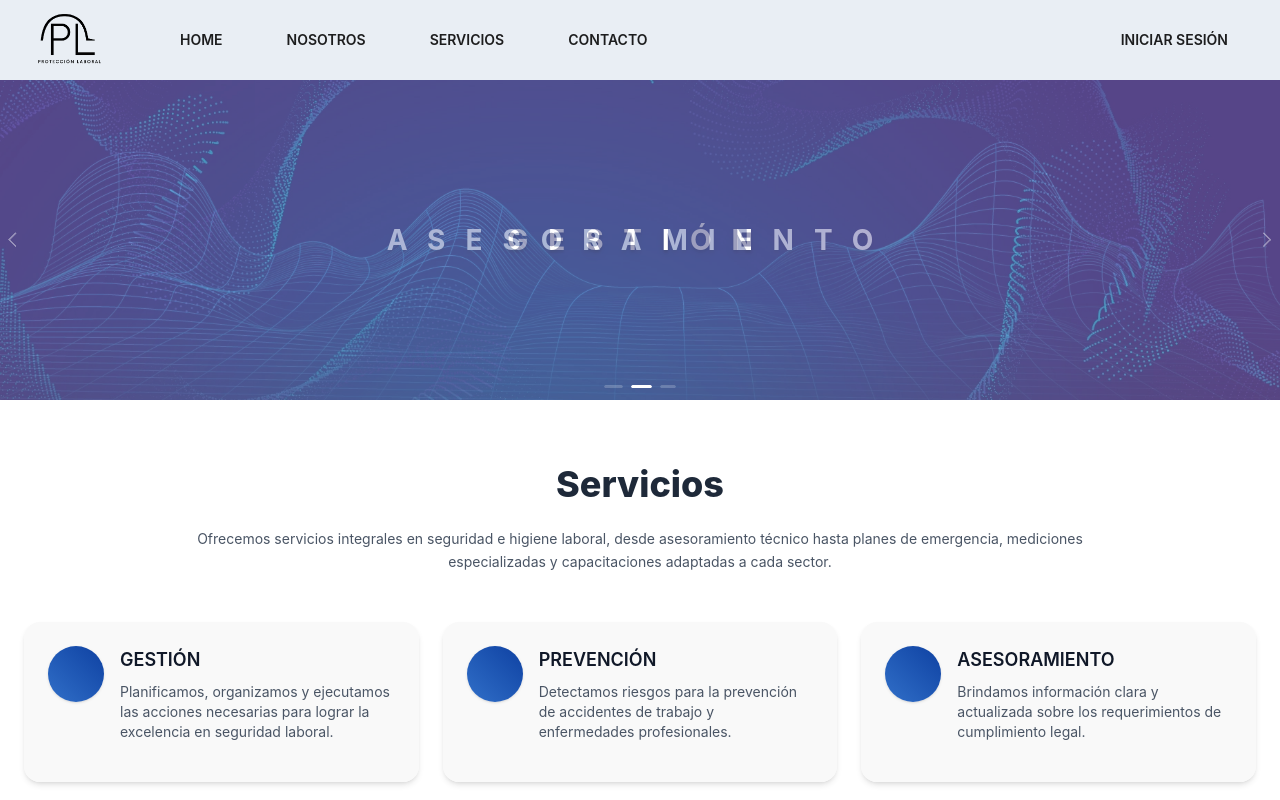
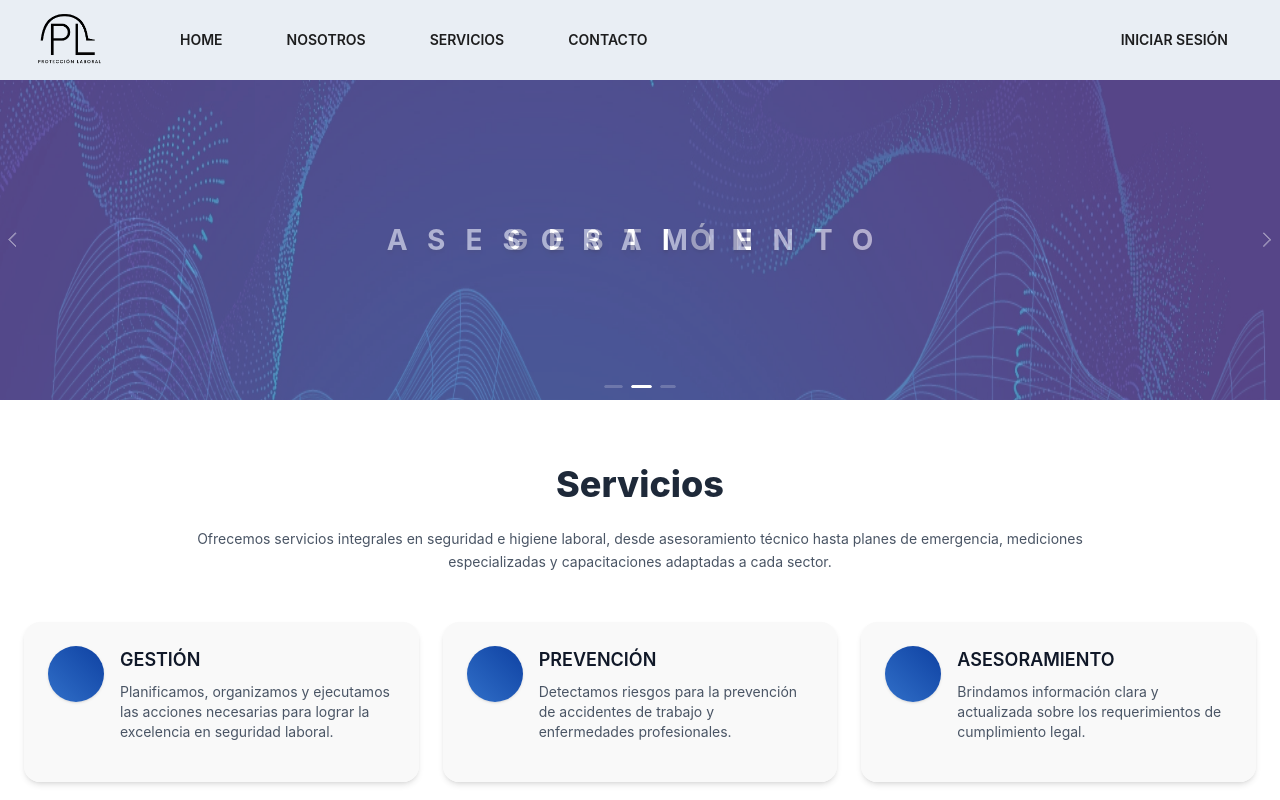
Before and after one commit to Felipao22/proteccion-laboral-v2, a React (Vite) app: page /servicios in a window 1280 px wide. Shown: the top 800 px of the page. Built offline with nearby package versions, Linux system fonts and the light colour scheme; no server answers; some icons are missing.

Commit message:
fix: agrego aspect-video a imagen

```diff
--- a/src/components/Servicios/CarouselService.tsx
+++ b/src/components/Servicios/CarouselService.tsx
@@ -51,7 +51,7 @@ export const CarouselService = () => {
           </div>
 
           <img
-            className="block w-full object-fill max-h-[80vh]"
+            className="block w-full object-fill max-h-[80vh] aspect-video"
             src={slide.image}
             alt={`slide ${key}`}
           />
```
